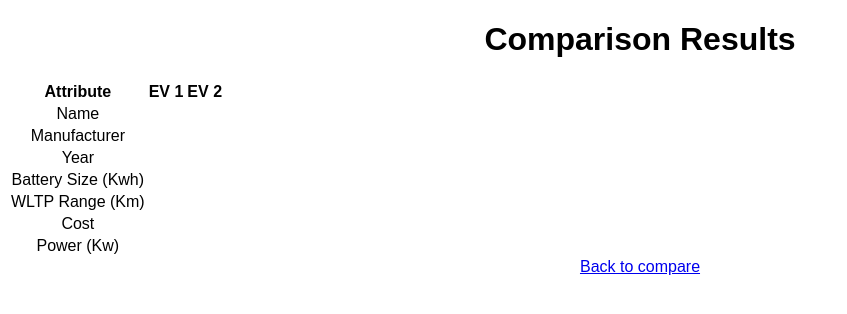
After one commit to xixi379/EVmanagementSyetem, a FastAPI app: template templates/comparison_result.html in a window 1280 px wide. The commit adds this page. Shown: the top 314 px of the page, without its empty margins (0-847 px from the left). Run offline with FastAPI, Linux system fonts and the light colour scheme; the template is opened without the code that fills it, so the values that code supplies are empty.

Commit message:
finally the comparison_result page hyperlink works!

```diff
--- a/main.py
+++ b/main.py
@@ -149,6 +149,7 @@ async def query_ev(request: Request, name: str = Form(""), manufacturer: str = F
 
 @app.get("/ev/{ev_id}", response_class=HTMLResponse)
 async def ev_detail(request: Request, ev_id: str):
+    print("Received ev_id:", ev_id)
     user_token = validateFirebaseIdToken(request.cookies.get("token"))  # Add this line to declare the "user_token" variable
     ev_document = firestore_db.collection('evs').document(ev_id).get()
     if ev_document.exists:
@@ -218,3 +219,49 @@ async def delete_ev(request: Request, ev_id: str):
     firestore_db.collection('evs').document(ev_id).delete()
 
     return RedirectResponse(url="/search_ev", status_code=status.HTTP_302_FOUND)
+
+# compare ev
+@app.get("/compare_ev", response_class=HTMLResponse)
+async def compare_ev_form(request: Request):
+    evs = firestore_db.collection('evs').stream()
+    ev_list = [{"id": ev.id, **ev.to_dict()} for ev in evs]
+    return templates.TemplateResponse("compare_ev.html", {"request": request, "evs": ev_list})
+
+
+# @app.post("/perform_comparison", response_class=HTMLResponse)
+# async def perform_comparison(request: Request, ev1: str = Form(...), ev2: str = Form(...)):
+#     # Fetch the two EV documents for comparison
+#     ev_document_1 = firestore_db.collection('evs').document(ev1).get()
+#     ev_document_2 = firestore_db.collection('evs').document(ev2).get()
+
+#     if ev_document_1.exists and ev_document_2.exists:
+#         ev1_data = ev_document_1.to_dict()
+#         ev2_data = ev_document_2.to_dict()
+#         # Pass the EV data to the comparison template
+#         return templates.TemplateResponse("comparison_result.html", {
+#             "request": request,
+#             "ev1": ev1_data,
+#             "ev2": ev2_data,
+#         })
+#     else:
+#         return RedirectResponse(url="/compare_ev", status_code=status.HTTP_302_FOUND)
+
+@app.get("/perform_comparison", response_class=HTMLResponse)
+async def perform_comparison(request: Request, ev1_id: str, ev2_id: str):
+    ev_document_1 = firestore_db.collection('evs').document(ev1_id).get()
+    ev_document_2 = firestore_db.collection('evs').document(ev2_id).get()
+
+    if ev_document_1.exists and ev_document_2.exists:
+        ev1_data = ev_document_1.to_dict()
+        ev1_data['id'] = ev1_id  # Include the ID in the data for hyperlinking
+        ev2_data = ev_document_2.to_dict()
+        ev2_data['id'] = ev2_id  # Include the ID in the data for hyperlinking
+        # Pass the EV data to the comparison template
+        return templates.TemplateResponse("comparison_result.html", {
+            "request": request,
+            "ev1": ev1_data,
+            "ev2": ev2_data
+        })
+    else:
+        # If one of the EVs doesn't exist, redirect back to the comparison selection page
+        return RedirectResponse(url="/compare_ev", status_code=status.HTTP_302_FOUND)
--- a/static/styles.css
+++ b/static/styles.css
@@ -2,3 +2,20 @@ body {
     font-family: "heivetica", sans-serif;
     text-align: center;
 }
+
+.high-value {
+    color: green;
+}
+
+.low-value {
+    color: red;
+}
+
+/* Since cost is the opposite, switch the colors */
+.high-cost {
+    color: red;
+}
+
+.low-cost {
+    color: green;
+}
--- /dev/null
+++ b/templates/comparison_result.html
@@ -0,0 +1,70 @@
+<!DOCTYPE html>
+<html lang="en">
+<head>
+    <meta charset="UTF-8">
+    <link rel="stylesheet" href="{{ url_for('static', path='/styles.css') }}">
+    <title>Comparison Results</title>
+</head>
+<body>
+    <h1>Comparison Results</h1>
+    <table>
+        <tr>
+            <th>Attribute</th>
+            <th>EV 1</th>
+            <th>EV 2</th>
+        </tr>
+        <tr>
+            <td>Name</td>
+            <td><a href="/ev/{{ ev1.id }}">{{ ev1.name }}</a></td>
+            <td><a href="/ev/{{ ev2.id }}">{{ ev2.name }}</a></td>
+        </tr>
+        <tr>
+            <td>Manufacturer</td>
+            <td>{{ ev1.manufacturer }}</td>
+            <td>{{ ev2.manufacturer }}</td>
+        </tr>
+        <tr>
+            <td>Year</td>
+            <td>{{ ev1.year }}</td>
+            <td>{{ ev2.year }}</td>
+        </tr>
+        <tr>
+            <td>Battery Size (Kwh)</td>
+            <td class="{{ 'high-value' if ev1.battery_size > ev2.battery_size else 'low-value' if ev1.battery_size < ev2.battery_size }}">
+                {{ ev1.battery_size }}
+            </td>
+            <td class="{{ 'high-value' if ev2.battery_size > ev1.battery_size else 'low-value' if ev2.battery_size < ev1.battery_size }}">
+                {{ ev2.battery_size }}
+            </td>
+        </tr>
+        <tr>
+            <td>WLTP Range (Km)</td>
+            <td class="{{ 'high-value' if ev1.wltp_range > ev2.wltp_range else 'low-value' if ev1.wltp_range < ev2.wltp_range }}">
+                {{ ev1.wltp_range }}
+            </td>
+            <td class="{{ 'high-value' if ev2.wltp_range > ev1.wltp_range else 'low-value' if ev2.wltp_range < ev1.wltp_range }}">
+                {{ ev2.wltp_range }}
+            </td>
+        </tr>
+        <tr>
+            <td>Cost</td>
+            <td class="{{ 'low-cost' if ev1.cost < ev2.cost else 'high-cost' if ev1.cost > ev2.cost }}">
+                {{ ev1.cost }}
+            </td>
+            <td class="{{ 'low-cost' if ev2.cost < ev1.cost else 'high-cost' if ev2.cost > ev1.cost }}">
+                {{ ev2.cost }}
+            </td>
+        </tr>
+        <tr>
+            <td>Power (Kw)</td>
+            <td class="{{ 'high-value' if ev1.power > ev2.power else 'low-value' if ev1.power < ev2.power }}">
+                {{ ev1.power }}
+            </td>
+            <td class="{{ 'high-value' if ev2.power > ev1.power else 'low-value' if ev2.power < ev1.power }}">
+                {{ ev2.power }}
+            </td>
+        </tr>
+    </table>
+    <a href="/compare_ev">Back to compare</a>
+</body>
+</html>
--- a/templates/ev_detail.html
+++ b/templates/ev_detail.html
@@ -26,5 +26,6 @@
 
 
     <a href="/search_ev">Back to search</a>
+    <p><a href="/compare_ev">Compare this EV with another</a></p>
 </body>
 </html>
--- a/templates/main.html
+++ b/templates/main.html
@@ -14,6 +14,8 @@
     </div>
     <button id="sign-out" hidden>Sign out</button>
 
+    <a href="/compare_ev">Compare EVs</a>
+
     {% if user_token %}
         <p>Welcome, {{ user_token.email }}!</p>
         <p>{{ error_message }}</p>
```
Also changed, not shown: templates/compare_ev.html (added, +28 -0 lines), templates/ev_results.html (+8 -0 lines).
